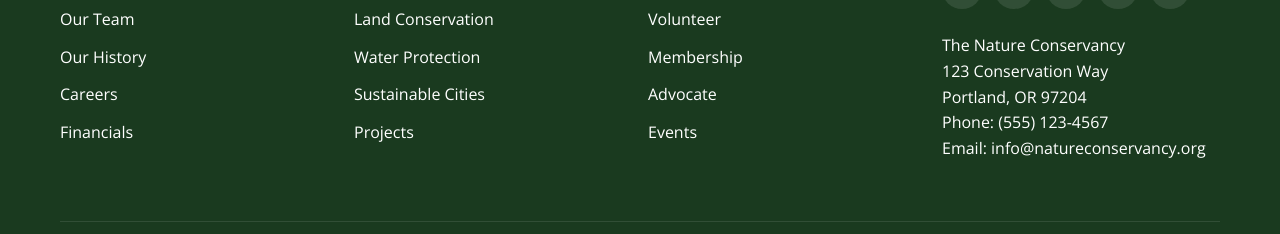
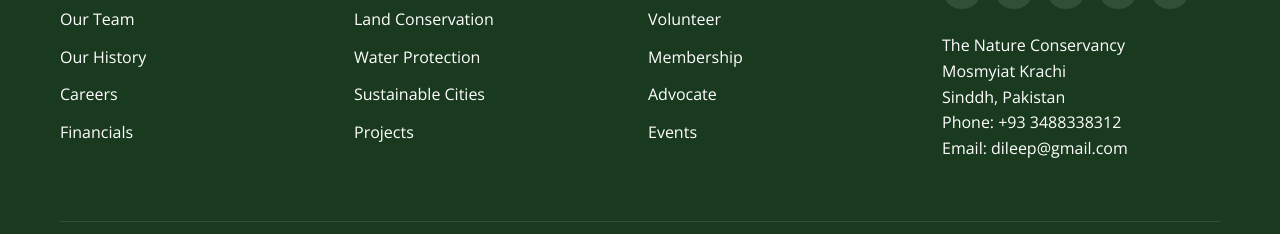
Before and after one commit to sodho/Nature.com, a plain HTML site: page index.html in a window 1280 px wide. Shown: the part 4182-4416 px from the top of the page. Drawn offline with nearby package versions, Linux system fonts and the light colour scheme.

Commit message:
Update index.html

```diff
--- a/index.html
+++ b/index.html
@@ -2397,10 +2397,10 @@
                     <p>If you have questions about these Terms of Use, please contact us at:</p>
                     <address>
                         The Nature Conservancy<br>
-                        Attn: Legal Department<br>
-                        123 Conservation Way<br>
-                        Portland, OR 97204<br>
-                        Email: legal@natureconservancy.org
+                        Mosmyiat Krachi<br>
+                        Sinddh, Pakistan<br>
+                        Phone: +93 3488338312<br>
+                        Email: dileep@gmail.com
                     </address>
                 </div>
             </div>
@@ -3117,10 +3117,10 @@
                     </div>
                     <address>
                         The Nature Conservancy<br>
-                        123 Conservation Way<br>
-                        Portland, OR 97204<br>
-                        Phone: (555) 123-4567<br>
-                        Email: info@natureconservancy.org
+                        Mosmyiat Krachi<br>
+                        Sinddh, Pakistan<br>
+                        Phone: +93 3488338312<br>
+                        Email: dileep@gmail.com
                     </address>
                 </div>
             </div>
```
